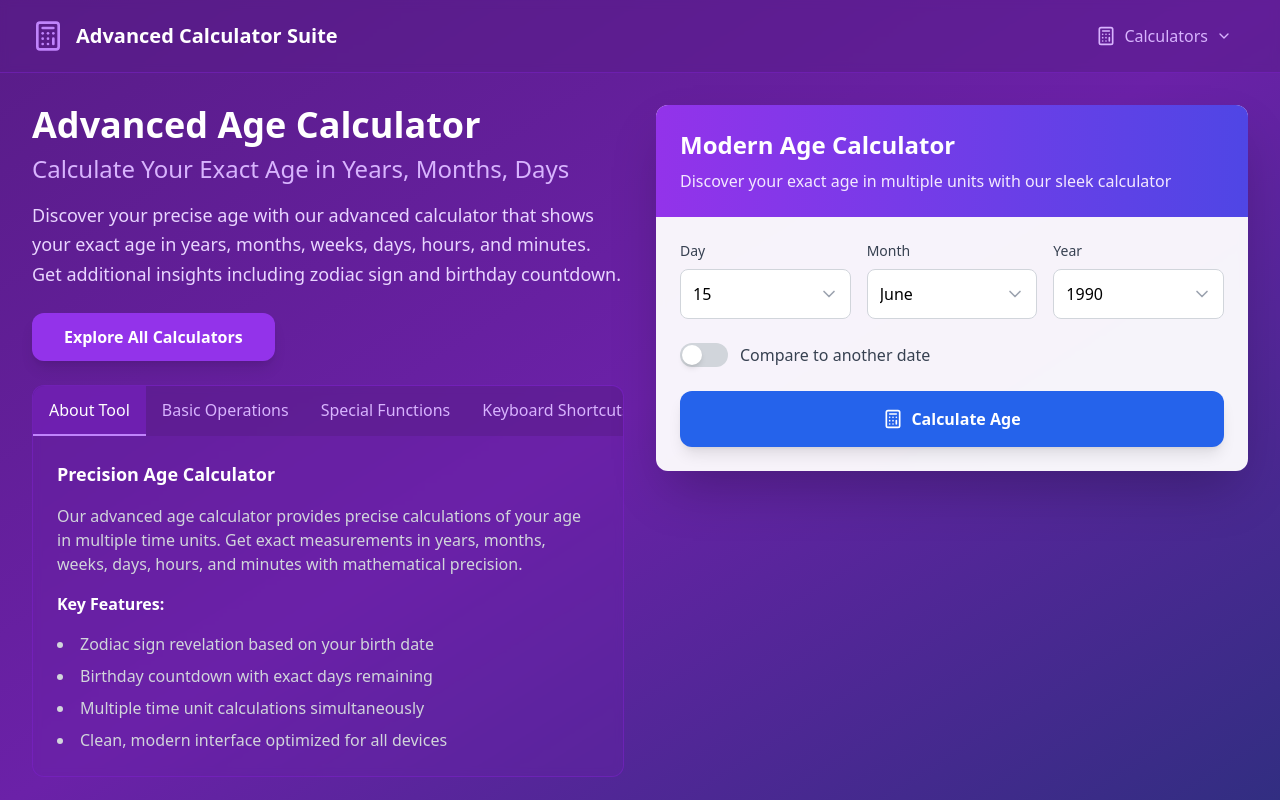
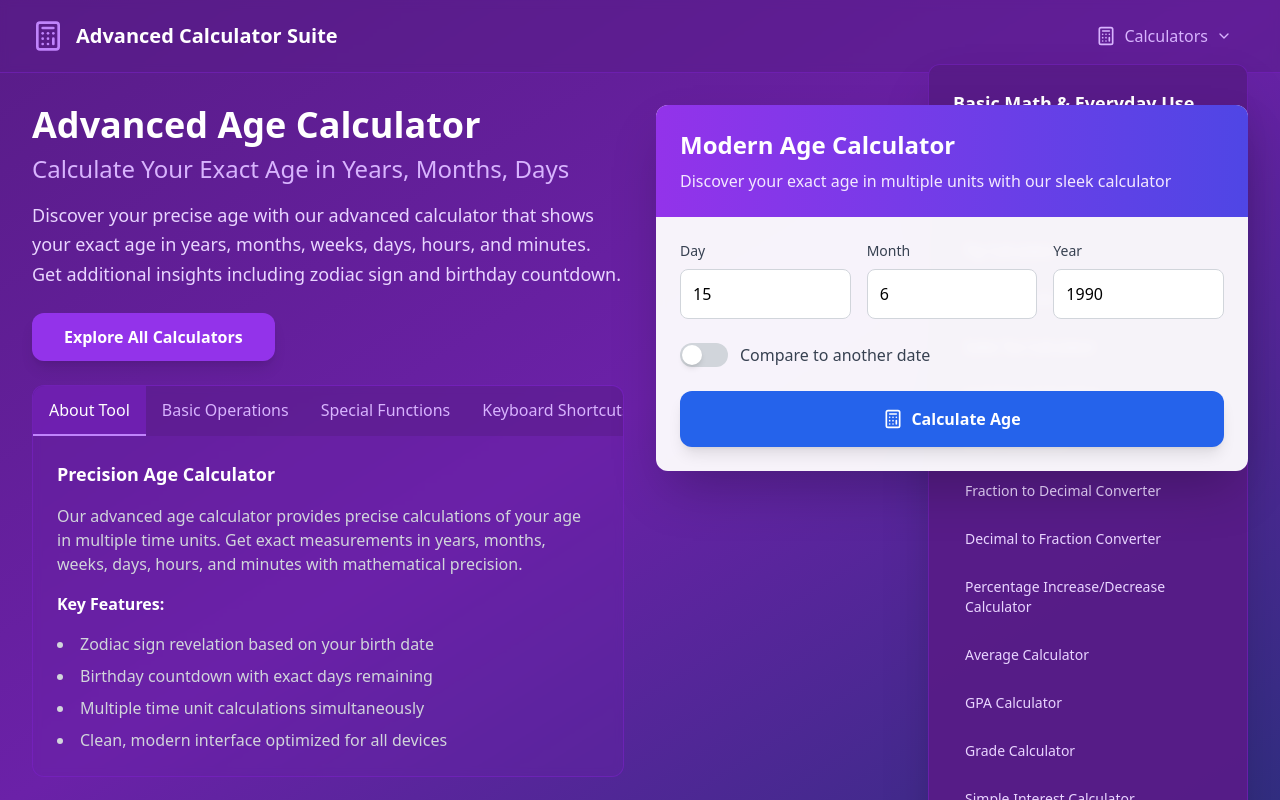
Before and after one commit to AlongeAdetomiwa12/Advanced-Age-Calculatoe, a React (Vite) app: page / in a window 1280 px wide. Both pictures are taken after a click on the button "Calculators". Shown: the top 800 px of the page. Built offline with nearby package versions, Linux system fonts and the light colour scheme.

Commit message:
Enable Keyboard Input and Add Dropdown Delay

```diff
--- a/src/App.tsx
+++ b/src/App.tsx
@@ -164,6 +164,7 @@ function App() {
   const [compareToAnother, setCompareToAnother] = useState(false);
   const [activeTab, setActiveTab] = useState('About Tool');
   const [showCalculatorDropdown, setShowCalculatorDropdown] = useState(false);
+  const [dropdownTimeout, setDropdownTimeout] = useState<NodeJS.Timeout | null>(null);
   const [ageResult, setAgeResult] = useState<AgeResult | null>(null);
 
   const tabs = ['About Tool', 'Basic Operations', 'Special Functions', 'Keyboard Shortcuts', 'Responsive Design'];
@@ -186,6 +187,24 @@ function App() {
   const currentYear = new Date().getFullYear();
   const years = Array.from({ length: 120 }, (_, i) => (currentYear - i).toString());
 
+  const handleDropdownEnter = () => {
+    if (dropdownTimeout) {
+      clearTimeout(dropdownTimeout);
+    }
+    const timeout = setTimeout(() => {
+      setShowCalculatorDropdown(true);
+    }, 2500);
+    setDropdownTimeout(timeout);
+  };
+
+  const handleDropdownLeave = () => {
+    if (dropdownTimeout) {
+      clearTimeout(dropdownTimeout);
+      setDropdownTimeout(null);
+    }
+    setShowCalculatorDropdown(false);
+  };
+
   const getZodiacSign = (month: number, day: number): string => {
     for (const sign of zodiacSigns) {
       const [startMonth, startDay] = sign.start;
@@ -202,6 +221,11 @@ function App() {
   };
 
   const calculateAge = () => {
+    if (!selectedDay || !selectedMonth || !selectedYear) {
+      alert('Please enter a valid birth date!');
+      return;
+    }
+
     const birthDate = new Date(parseInt(selectedYear), parseInt(selectedMonth) - 1, parseInt(selectedDay));
     const today = new Date();
 
@@ -277,8 +301,8 @@ function App() {
             {/* Calculator Dropdown */}
             <div className="relative">
               <button
-                onMouseEnter={() => setShowCalculatorDropdown(true)}
-                onMouseLeave={() => setShowCalculatorDropdown(false)}
+                onMouseEnter={handleDropdownEnter}
+                onMouseLeave={handleDropdownLeave}
                 className="flex items-center space-x-2 px-4 py-2 text-purple-300 hover:text-white hover:bg-purple-800 rounded-lg transition-colors"
               >
                 <Calculator className="w-5 h-5" />
@@ -288,8 +312,14 @@ function App() {
 
               {showCalculatorDropdown && (
                 <div
-                  onMouseEnter={() => setShowCalculatorDropdown(true)}
-                  onMouseLeave={() => setShowCalculatorDropdown(false)}
+                  onMouseEnter={() => {
+                    if (dropdownTimeout) {
+                      clearTimeout(dropdownTimeout);
+                      setDropdownTimeout(null);
+                    }
+                    setShowCalculatorDropdown(true);
+                  }}
+                  onMouseLeave={handleDropdownLeave}
                   className="absolute right-0 top-full mt-2 w-80 bg-purple-900/95 backdrop-blur-sm border border-purple-700/50 rounded-xl shadow-2xl z-50"
                 >
                   <div className="p-6">
@@ -371,50 +401,56 @@ function App() {
                 <div className="grid grid-cols-3 gap-4">
                   <div>
                     <label className="block text-sm font-medium text-gray-700 mb-2">Day</label>
-                    <div className="relative">
-                      <select
-                        value={selectedDay}
-                        onChange={(e) => setSelectedDay(e.target.value)}
-                        className="w-full p-3 border border-gray-300 rounded-lg focus:ring-2 focus:ring-purple-500 focus:border-transparent appearance-none bg-white"
-                      >
-                        {days.map((day) => (
-                          <option key={day} value={day}>{day}</option>
-                        ))}
-                      </select>
-                      <ChevronDown className="absolute right-3 top-1/2 transform -translate-y-1/2 w-5 h-5 text-gray-400 pointer-events-none" />
-                    </div>
+                    <input
+                      type="number"
+                      min="1"
+                      max="31"
+                      value={selectedDay}
+                      onChange={(e) => {
+                        const value = e.target.value;
+                        if (value === '' || (parseInt(value) >= 1 && parseInt(value) <= 31)) {
+                          setSelectedDay(value);
+                        }
+                      }}
+                      className="w-full p-3 border border-gray-300 rounded-lg focus:ring-2 focus:ring-purple-500 focus:border-transparent bg-white"
+                      placeholder="Day"
+                    />
                   </div>
 
                   <div>
                     <label className="block text-sm font-medium text-gray-700 mb-2">Month</label>
-                    <div className="relative">
-                      <select
-                        value={selectedMonth}
-                        onChange={(e) => setSelectedMonth(e.target.value)}
-                        className="w-full p-3 border border-gray-300 rounded-lg focus:ring-2 focus:ring-purple-500 focus:border-transparent appearance-none bg-white"
-                      >
-                        {months.map((month) => (
-                          <option key={month.value} value={month.value}>{month.label}</option>
-                        ))}
-                      </select>
-                      <ChevronDown className="absolute right-3 top-1/2 transform -translate-y-1/2 w-5 h-5 text-gray-400 pointer-events-none" />
-                    </div>
+                    <input
+                      type="number"
+                      min="1"
+                      max="12"
+                      value={selectedMonth}
+                      onChange={(e) => {
+                        const value = e.target.value;
+                        if (value === '' || (parseInt(value) >= 1 && parseInt(value) <= 12)) {
+                          setSelectedMonth(value);
+                        }
+                      }}
+                      className="w-full p-3 border border-gray-300 rounded-lg focus:ring-2 focus:ring-purple-500 focus:border-transparent bg-white"
+                      placeholder="Month"
+                    />
                   </div>
 
                   <div>
                     <label className="block text-sm font-medium text-gray-700 mb-2">Year</label>
-                    <div className="relative">
-                      <select
-                        value={selectedYear}
-                        onChange={(e) => setSelectedYear(e.target.value)}
-                        className="w-full p-3 border border-gray-300 rounded-lg focus:ring-2 focus:ring-purple-500 focus:border-transparent appearance-none bg-white"
-                      >
-                        {years.map((year) => (
-                          <option key={year} value={year}>{year}</option>
-                        ))}
-                      </select>
-                      <ChevronDown className="absolute right-3 top-1/2 transform -translate-y-1/2 w-5 h-5 text-gray-400 pointer-events-none" />
-                    </div>
+                    <input
+                      type="number"
+                      min="1900"
+                      max={currentYear}
+                      value={selectedYear}
+                      onChange={(e) => {
+                        const value = e.target.value;
+                        if (value === '' || (parseInt(value) >= 1900 && parseInt(value) <= currentYear)) {
+                          setSelectedYear(value);
+                        }
+                      }}
+                      className="w-full p-3 border border-gray-300 rounded-lg focus:ring-2 focus:ring-purple-500 focus:border-transparent bg-white"
+                      placeholder="Year"
+                    />
                   </div>
                 </div>
 
```
